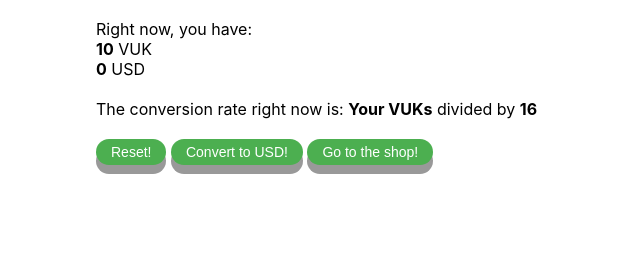
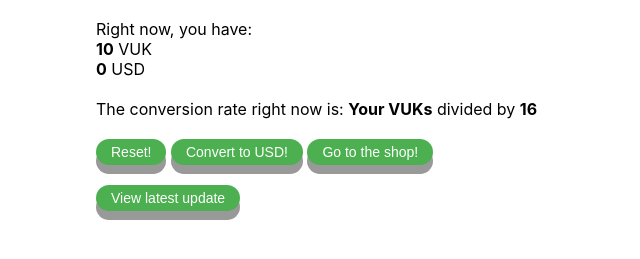
Before and after one commit to LITdevs-archive/VukkyMiner, an Electron app: page src/pages/panel.html in a window 800 px wide. Shown: the part 95-354 px from the top of the page, without its empty margins (0-640 px from the left). Drawn offline with Linux system fonts and the light colour scheme.

Commit message:
view latest update button

```diff
--- a/src/pages/panel.html
+++ b/src/pages/panel.html
@@ -14,6 +14,7 @@
     The conversion rate right now is: <b>Your VUKs</b> divided by <b id="conversionRate">Getting</b><br><br>
     <button onclick="reset()">Reset!</button>
     <button onclick="convert()">Convert to USD!</button>
-    <button onclick="document.location.href='shop.html'">Go to the shop!</button>
+    <button onclick="document.location.href='shop.html'">Go to the shop!</button><br><br>
+    <button onclick="document.location.href='https://github.com/vukkyltd/vukkyminer/releases/latest'">View latest update</button>
   </body>
 </html>
```
